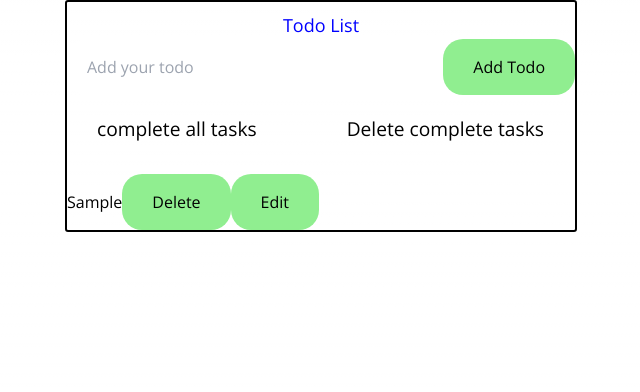
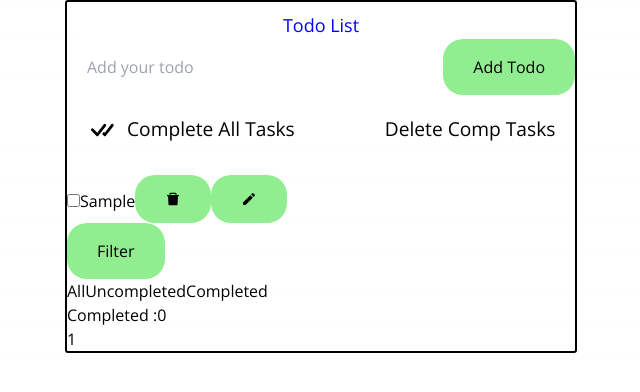
Before and after one commit to VIJAYADASS/TodoList, a Next.js app in the folder sampletest/: page /Todolist in a window 1280 px wide. Both pictures are taken after typing "Sample" into the empty fields and a click on the button "Add Todo". Shown: the top 392 px of the page, without its empty margins (319-959 px from the left). Built offline with nearby package versions, Linux system fonts and the light colour scheme.

Commit message:
update the filters, icons, etc..

```diff
--- a/sampletest/app/Todolist/page.js
+++ b/sampletest/app/Todolist/page.js
@@ -1,12 +1,20 @@
 "use client";
-import React, { useState } from 'react';
+import React, { useState, useEffect} from 'react';
 import "./styles.css";
+import { AiFillDelete,  } from 'react-icons/ai';
+import { MdEdit } from 'react-icons/md';
+import { BsCheckAll,   } from 'react-icons/bs';
+import { LiaSaveSolid } from 'react-icons/lia';
+
+
 
 const TodoList = () => {
     const [todos, setTodos] = useState([]);
     const [newTasks, setnewTasks] = useState('');
     const [editIndex, setEditIndex] = useState(-1);
     const [editTodo, setEditTodo] = useState('');
+    const [filter, setFilter] = useState('All');
+    const [completedCount, setCompletedCount] = useState(0);
 
     const handleInputChange = (e) => {
       setnewTasks(e.target.value);
@@ -14,7 +22,12 @@ const TodoList = () => {
 
     const handleAddTodo = () => {
       if (newTasks.trim() !== '') {
-        setTodos([...todos, newTasks]);
+        const newTodo = {
+          text : newTasks,
+          completed : false
+        };
+
+       setTodos([...todos, newTodo]);
        setnewTasks('');
       }
     };
@@ -27,59 +40,149 @@ const TodoList = () => {
 
     const handleEditTodo = (index) => {
       setEditIndex(index);
-      setEditTodo(todos[index]);
+      setEditTodo(todos[index].text);
     };
 
     const handleUpdateTodo = () => {
       if (editTodo.trim() !== '') {
         const updatedTodos = [...todos];
-        updatedTodos[editIndex] = editTodo;
+        updatedTodos[editIndex].text = editTodo;
         setTodos(updatedTodos);
         setEditIndex(-1);
         setEditTodo('');
       }
     };
+    const handleDeleteAll = () => {
+      setTodos([]);
+    };
+
+    const handleCompleteAll = () => {
+      const updatedTodos = todos.map((todo) => ({
+        ...todo,
+        completed: true
+      }));
+      setTodos(updatedTodos);
+    };
+
+    const handleFilterChange = (value) => {
+      setFilter(value);
+    };
+
+    useEffect(() => {
+      const completedTasks = todos.filter((todo) => todo.completed);
+      setCompletedCount(completedTasks.length);
+    }, [todos]);
+
+    const filteredTodos = todos.filter((todo) => {
+      if (filter === 'All') {
+        return true;
+      } else if (filter === 'Completed') {
+        return todo.completed;
+      } else if (filter === 'Uncompleted') {
+        return !todo.completed;
+      }
+      return false;
+    });
+
 
   return (
-        <div>
-        <h2>Todo List</h2>
+        <div className='container-center'>
+            <h2>
+                Todo List
+            </h2>
             <div className="row">
-
                 <input
                   type="text"
                   value={newTasks}
                   onChange={handleInputChange}
                   placeholder="Add your todo "/>
-        <button id="btn" onClick={handleAddTodo}>Add Todo</button>
+                  <button id="btn" onClick={handleAddTodo} >Add Todo</button>
             </div>
 
             <div className="mid">
+              <h3 style={{  fontWeight : "900px", }}>< BsCheckAll size={30}/></h3>
 
-            <p id="complete-all">complete all tasks</p>
-            <p id="clear-all">Delete complete tasks</p>
+                  <p  id="complete-all"  onClick={handleCompleteAll}> Complete All Tasks</p>
+                  <p id="clear-all" onClick={handleDeleteAll}>Delete Comp Tasks</ p>
+
+
             </div>
-
             <ul>
                 {todos.map((todo, index) => (
                   <li key={index}>
+                    <input type="checkbox" className="custom-checkbox"
+                      checked={todo.completed}
+                      onChange={() => {
+                      const updatedTodos = [...todos];
+                      updatedTodos[index] =  {
+                      ...updatedTodos[index],
+                      completed: !updatedTodos[index].completed
+                      };
+                      setTodos(updatedTodos);
+                      }}
+                    />
                         {editIndex === index ? (
                         <input
                             type="text"
-                            value={editTodo}
+                            value={editTodo} className='custom-checkbox'
                             onChange={(e) => setEditTodo(e.target.value)}
                         />
                         ) : (
-                        todo
+
+                        todo.text
                         )}
-                        <button onClick={() => handleDeleteTodo(index)}>Delete</button>
+                        <button onClick={() => handleDeleteTodo(index)}>
+                          <h3 className='delete-icon'>
+                            < AiFillDelete />
+                          </h3>
+                        </button>
+
                         {editIndex === index ? (
-                        <button onClick={handleUpdateTodo}>Save</button>
+                        <button onClick={handleUpdateTodo}>
+                          <h3 className='save-icon'>
+                            <LiaSaveSolid />
+                          </h3>
+                        </button>
+
                         ) : (
-                        <button onClick={() => handleEditTodo(index)}>Edit</button>
+
+                        <button onClick={() => handleEditTodo(index)}>
+                           <h3 className='edit-icon'>
+                              < MdEdit />
+                            </h3>
+                        </button>
+
                         )}
                     </li>
                 ))}
             </ul>
+                        <div className='Filters' />
+                          <div className='dropdown' />
+                            <button className='dropbtn'>
+                              Filter
+                            </button>
+                            <div className='dropdown-content' >
+                              <a href='#'  onClick={() => handleFilterChange('All')}>
+                                  All</a>
+                              <a href='#' onClick={() => handleFilterChange('Uncompleted')}>
+                                  Uncompleted</a>
+                              <a href='#'  onClick={() => handleFilterChange('Completed')}>
+                                  Completed </a>
+                            </div>
+                            <div className='completed-task'>
+                              <p>Completed :
+                                  <span id='complete-count'>{completedCount}</span>
+                              </p>
+                            </div>
+                            <div className='remaning-task'>
+                                <p>
+                                    <span id='tasks-counter'>{todos.length - completedCount}</span>
+                                </p>
+                            </div>
+
+
+
+
         </div>
   );
 }
```
Lines whose indentation alone changed are shown as unchanged.
